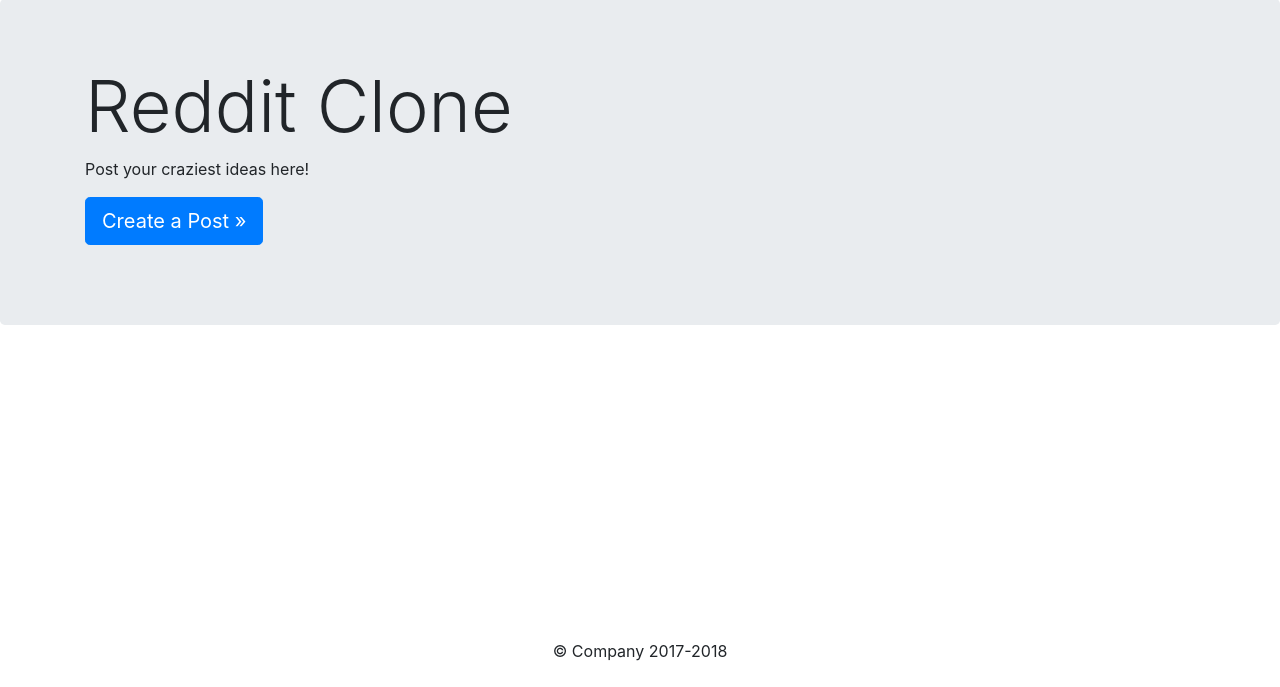
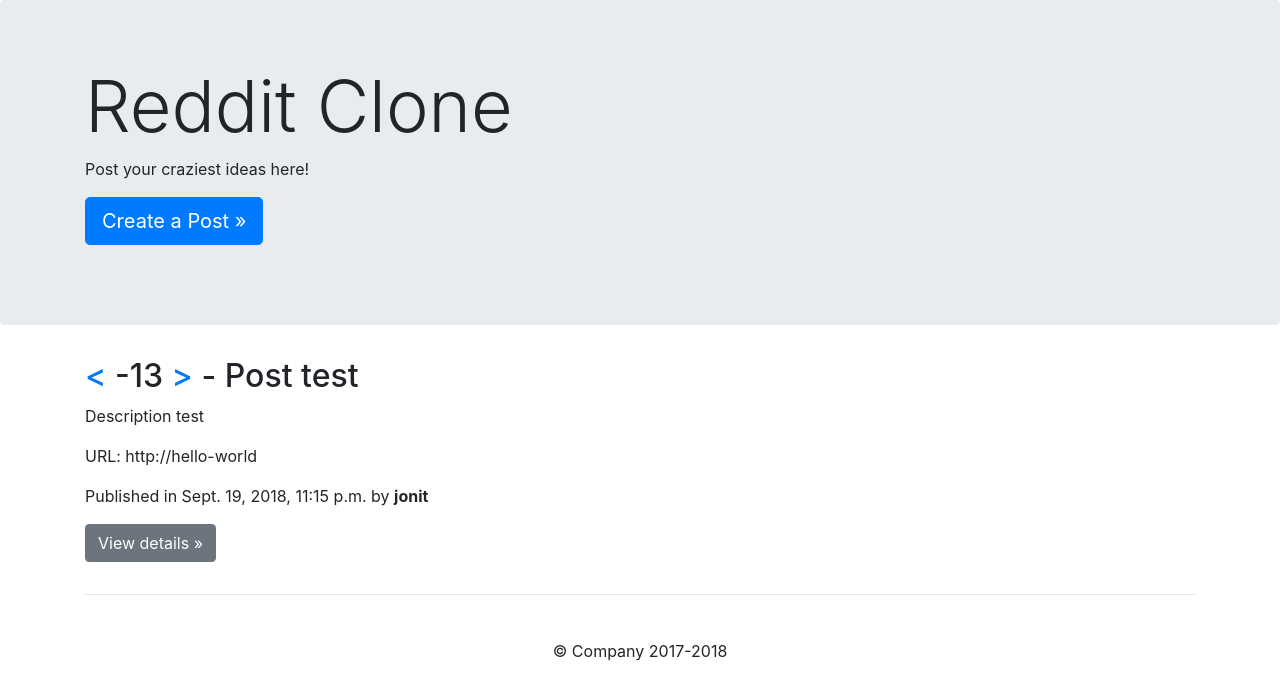
Before and after one commit to jonit-dev/django-reddit-clone, a Django app: page / in a window 1280 px wide. Shown: the part 113-800 px from the top of the page. Run offline with Django 3.2, Linux system fonts and the light colour scheme; data comes from the database, SQL or seed files in the repository; both versions use the stored data as it was after the commit; some libraries are stand-ins or nearby versions.

Commit message:
Downvote / upvote

```diff
--- a/classes/UIDisplay.py
+++ b/classes/UIDisplay.py
@@ -1,4 +1,4 @@
-from django.shortcuts import render
+from django.shortcuts import render, redirect
 
 
 class UIDisplay:
--- a/posts/urls.py
+++ b/posts/urls.py
@@ -9,5 +9,8 @@
 urlpatterns = [
 
  url(r'^create/$', views.create, name='create'),
+ url(r'^show/(?P<id>[0-9]+)/$', views.show, name='show'),
+ url(r'^(?P<post_id>[0-9]+)/upvote$', views.upvote, name='upvote'),
+ url(r'^(?P<post_id>[0-9]+)/downvote', views.downvote, name='downvote'),
 
 ]
--- a/redditClone/views.py
+++ b/redditClone/views.py
@@ -1,5 +1,10 @@
 from django.shortcuts import render
+
+from posts.models import Post
 
 
 def home(request):
-    return render(request, 'home.html')
+    posts = Post.objects.order_by('votes_total')
+    return render(request, 'home.html',{
+        'posts': posts
+    })
--- /dev/null
+++ b/static/js/app.js
@@ -0,0 +1,69 @@
+$(function () {
+
+    config = {
+        "hostUrl": "http://localhost:8000/"
+    };
+
+    function vote(downvote_upvote, postId, csrf_token) {
+        // make ajax call
+        $.ajax({
+            type: 'POST',
+            url: `${config.hostUrl}posts/${postId}/${downvote_upvote}`,
+            dataType: 'json',
+            data: {
+                'csrfmiddlewaretoken': csrf_token,
+                value: 1
+            },
+            success: function (data, status) {
+                if (data.response == "success") {
+
+                    let decorator = `<div class="alert alert-${data.alert.type}" role="alert">
+  ${data.alert.message}
+</div>`;
+
+                    //show success message
+                    $(".alert-list").append(decorator);
+
+                    //update voting
+                    console.log($(`[data-post-id=${postId}]`).children(".votes-total").html(data.votes));
+
+                    setTimeout(() => {
+
+                        $(".alert-list").html("");
+
+                    },3000)
+
+                }
+
+            },
+            error: function (req, errorType, errorMsg) {
+                console.log('Ajax Call Error type:' + errorType + ' - ' + errorMsg)
+            }
+        });
+    }
+
+    $(".downvote").on("click", function () {
+
+        let postId = $(this).parent().attr("data-post-id");
+        let csrf_token = $(this).parent().attr("data-post-csrf");
+
+        console.log("Downvoting -> " + postId);
+
+        vote("downvote", postId, csrf_token);
+
+    });
+
+
+    $(".upvote").on("click", function () {
+
+        let postId = $(this).parent().attr("data-post-id");
+        let csrf_token = $(this).parent().attr("data-post-csrf");
+
+        console.log("upvoting -> " + postId);
+
+        vote("upvote", postId, csrf_token);
+
+    });
+
+
+});
--- a/templates/base.html
+++ b/templates/base.html
@@ -12,8 +12,12 @@
     <link rel="stylesheet" href="https://maxcdn.bootstrapcdn.com/bootstrap/4.0.0/css/bootstrap.min.css"
           integrity="sha384-Gn5384xqQ1aoWXA+058RXPxPg6fy4IWvTNh0E263XmFcJlSAwiGgFAW/dAiS6JXm" crossorigin="anonymous">
 
+    <script src="https://code.jquery.com/jquery-3.3.1.js"></script>
+
     {% load static %}
     <link rel="stylesheet" href="{% static "css/base.css" %}">
+
+    <script src="{% static "js/app.js" %}"></script>
 
     {% block head %}{% endblock %}
 
@@ -72,9 +76,7 @@
     <p>&copy; Company 2017-2018</p>
 </footer>
 <!--BOOTSTRAP (Footer)-->
-<script src="https://code.jquery.com/jquery-3.2.1.slim.min.js"
-        integrity="sha384-KJ3o2DKtIkvYIK3UENzmM7KCkRr/rE9/Qpg6aAZGJwFDMVNA/GpGFF93hXpG5KkN"
-        crossorigin="anonymous"></script>
+
 <script src="https://cdnjs.cloudflare.com/ajax/libs/popper.js/1.12.9/umd/popper.min.js"
         integrity="sha384-ApNbgh9B+Y1QKtv3Rn7W3mgPxhU9K/ScQsAP7hUibX39j7fakFPskvXusvfa0b4Q"
         crossorigin="anonymous"></script>
--- a/templates/home.html
+++ b/templates/home.html
@@ -12,33 +12,53 @@
         <div class="container">
             <h1 class="display-3">Reddit Clone</h1>
             <p>Post your craziest ideas here!</p>
-            <p><a class="btn btn-primary btn-lg" href="{% url 'posts:create' %}" role="button">Create a Post &raquo;</a></p>
+            <p><a class="btn btn-primary btn-lg" href="{% url 'posts:create' %}" role="button">Create a Post &raquo;</a>
+            </p>
         </div>
     </div>
 
-    {#      <div class="container">#}
-    {#        <!-- Example row of columns -->#}
-    {#        <div class="row">#}
-    {#          <div class="col-md-4">#}
-    {#            <h2>Heading</h2>#}
-    {#            <p>Donec id elit non mi porta gravida at eget metus. Fusce dapibus, tellus ac cursus commodo, tortor mauris condimentum nibh, ut fermentum massa justo sit amet risus. Etiam porta sem malesuada magna mollis euismod. Donec sed odio dui. </p>#}
-    {#            <p><a class="btn btn-secondary" href="#" role="button">View details &raquo;</a></p>#}
-    {#          </div>#}
-    {#          <div class="col-md-4">#}
-    {#            <h2>Heading</h2>#}
-    {#            <p>Donec id elit non mi porta gravida at eget metus. Fusce dapibus, tellus ac cursus commodo, tortor mauris condimentum nibh, ut fermentum massa justo sit amet risus. Etiam porta sem malesuada magna mollis euismod. Donec sed odio dui. </p>#}
-    {#            <p><a class="btn btn-secondary" href="#" role="button">View details &raquo;</a></p>#}
-    {#          </div>#}
-    {#          <div class="col-md-4">#}
-    {#            <h2>Heading</h2>#}
-    {#            <p>Donec sed odio dui. Cras justo odio, dapibus ac facilisis in, egestas eget quam. Vestibulum id ligula porta felis euismod semper. Fusce dapibus, tellus ac cursus commodo, tortor mauris condimentum nibh, ut fermentum massa justo sit amet risus.</p>#}
-    {#            <p><a class="btn btn-secondary" href="#" role="button">View details &raquo;</a></p>#}
-    {#          </div>#}
-    {#        </div>#}
-    {##}
-    {#        <hr>#}
-    {##}
-    {#      </div> <!-- /container -->#}
+    <div class="container">
+        <!-- Example row of columns -->
+        <div class="alert-list"></div>
+
+
+        <div class="row">
+
+            {% for post in posts %}
+
+                <div class="col-md-4">
+                    <h2 data-post-id="{{ post.id }}" data-post-csrf="{{ csrf_token }}"><a href="#" class="downvote">
+                        < </a> <span class="votes-total">{{ post.votes_total }} </span><a
+                            href="#" class="upvote"> > </a>
+                        - {{ post.title }}</h2>
+                    <p>{{ post.description }} </p>
+                    <p>URL: {{ post.url }} </p>
+                    <p>Published in {{ post.pub_date }} by <strong>{{ post.author.username }}</strong></p>
+                    <p><a class="btn btn-secondary" href="{% url 'posts:show' post.id %}" role="button">View details
+                        &raquo;</a></p>
+                </div>
+
+            {% endfor %}
+
+            {#            <div class="col-md-4">#}
+            {#                <h2>Heading</h2>#}
+            {#                <p>Donec id elit non mi porta gravida at eget metus. Fusce dapibus, tellus ac cursus commodo, tortor#}
+            {#                    mauris condimentum nibh, ut fermentum massa justo sit amet risus. Etiam porta sem malesuada magna#}
+            {#                    mollis euismod. Donec sed odio dui. </p>#}
+            {#                <p><a class="btn btn-secondary" href="#" role="button">View details &raquo;</a></p>#}
+            {#            </div>#}
+            {#            <div class="col-md-4">#}
+            {#                <h2>Heading</h2>#}
+            {#                <p>Donec sed odio dui. Cras justo odio, dapibus ac facilisis in, egestas eget quam. Vestibulum id ligula#}
+            {#                    porta felis euismod semper. Fusce dapibus, tellus ac cursus commodo, tortor mauris condimentum nibh,#}
+            {#                    ut fermentum massa justo sit amet risus.</p>#}
+            {#                <p><a class="btn btn-secondary" href="#" role="button">View details &raquo;</a></p>#}
+            {#            </div>#}
+        </div>
+
+        <hr>
+
+    </div> <!-- /container -->
 
 
 {% endblock %}
```
Also changed, not shown: posts/views.py (+64 -4 lines), templates/posts/show.html (added, +27 -0 lines), db.sqlite3.
